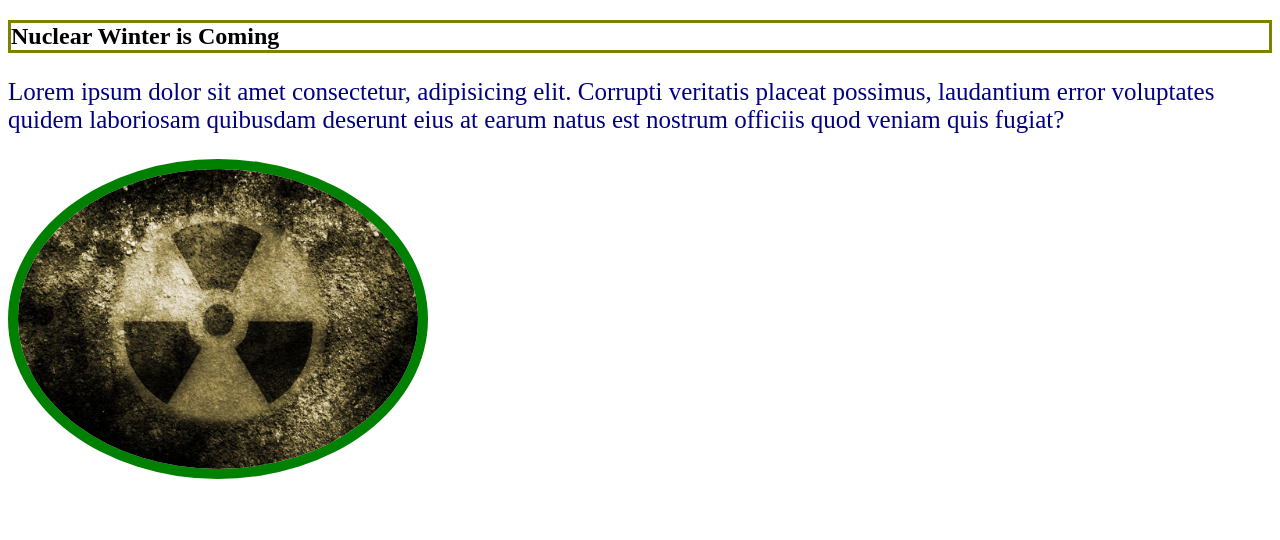
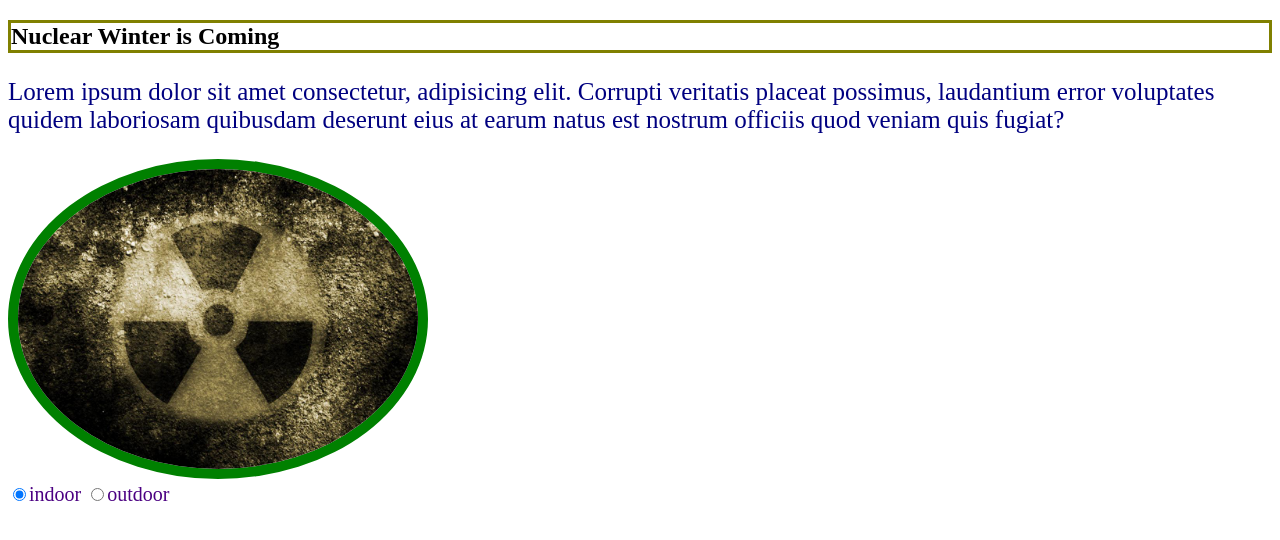
Before and after one commit to xram255/CSS_test, a plain HTML site: page page2.html in a window 1280 px wide. Drawn offline with Linux system fonts and the light colour scheme; a web font is replaced by a local one.

Commit message:
new lines added

```diff
--- a/css/styles_p2.css
+++ b/css/styles_p2.css
@@ -24,3 +24,11 @@ h2
 {
     width: 400px;
 }
+
+#nuclear_form
+{
+    font-family: Baloo Da 2;
+    color: indigo;
+    font-size: 20px;
+
+}
--- a/page2.html
+++ b/page2.html
@@ -13,5 +13,10 @@
         Lorem ipsum dolor sit amet consectetur, adipisicing elit. Corrupti veritatis placeat possimus, laudantium error voluptates quidem laboriosam quibusdam deserunt eius at earum natus est nostrum officiis quod veniam quis fugiat?
     </p>
     <a href="#"><img src="images/wp2854001.jpg" alt="" class="smaller_img thick_green_border"></a>
+
+    <form action="nuclear_pic_form" id="nuclear_form">
+        <label><input type="radio" name="indoor_outdoor" checked>indoor</label>
+        <label><input type="radio" name="indoor_outdoor">outdoor</label>
+    </form>
 </body>
 </html>
```
